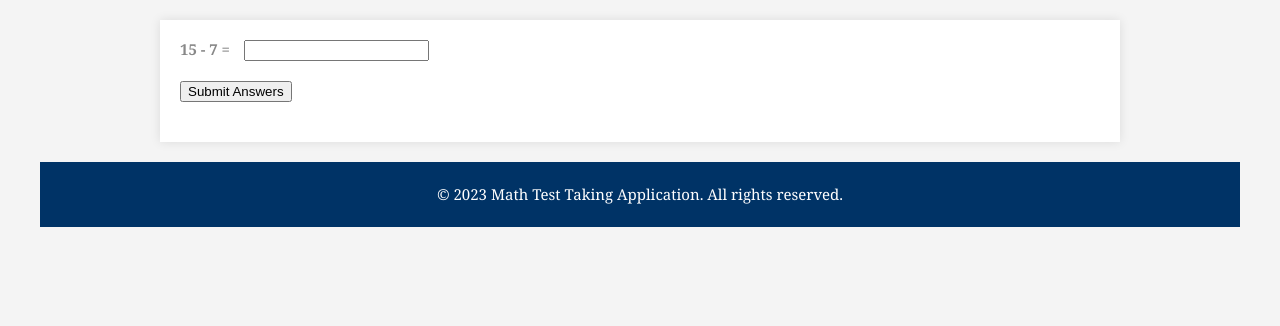
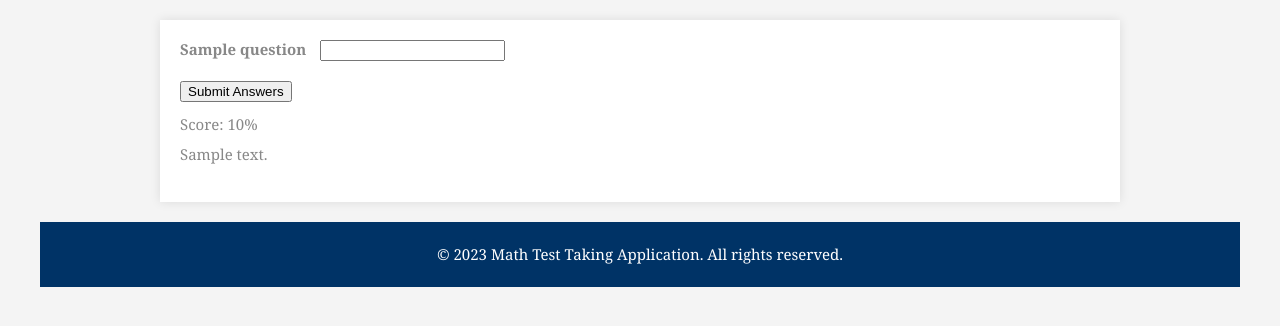
Before and after one commit to villaluzr20/CSCI4710-Final-Project, a Flask app: template math_quiz/templates/subtraction.html in a window 1280 px wide. Shown: the part 150-476 px from the top of the page. Run offline with Flask 3, Linux system fonts and the light colour scheme; the template is opened without the code that fills it: most values are stand-ins (such as "Sample title", 1, 10 or a date in 2020).

Commit message:
Implemented flask functionality for subtraction test.

```diff
--- a/math_quiz/app.py
+++ b/math_quiz/app.py
@@ -1,8 +1,44 @@
 from flask import Flask, render_template, request
+import sqlite3
 
 app = Flask(__name__)
+app.static_folder = 'static'
 
-app.static_folder = 'static'
+# Function to calculate the score
+def calculate_score(user_answers, correct_answers):
+    correct_count = 0
+    total_questions = len(correct_answers)
+
+    # Compare each user answer with the corresponding correct answer
+    for user_answer, correct_answer in zip(user_answers, correct_answers):
+        if user_answer == correct_answer:
+            correct_count += 1
+
+    # Calculate the score percentage
+    score_percentage = (correct_count / total_questions) * 100
+
+    return score_percentage
+
+# Function to fetch questions from the database
+def get_subtraction_questions():
+    questions = []
+    correct_answers = []
+    # Connect to the database
+    with sqlite3.connect('quiz.db') as conn:
+        cursor = conn.cursor()
+
+        # Fetch questions from the database
+        cursor.execute("SELECT question, correct_answer FROM subtraction_questions")
+        rows = cursor.fetchall()
+        for row in rows:
+            questions.append(row[0])
+            correct_answer = row[1]
+            if isinstance(correct_answer, list):  # Check if the correct answer is a list
+                correct_answer = correct_answer[0]  # Extract the first element of the list
+            correct_answers.append(correct_answer)
+
+    # Return the questions fetched from the database
+    return questions, correct_answers
 
 @app.route('/')
 def main():
@@ -20,9 +56,34 @@ def test():
 def addition():
     return render_template('addition.html')
 
-@app.route('/subtraction.html')
+@app.route('/subtraction.html', methods=['GET', 'POST'])
 def subtraction():
-    return render_template('subtraction.html')
+    if request.method == 'POST':
+        # Fetch questions and correct answers from the database
+        questions, correct_answers = get_subtraction_questions()
+        print("User Answers:", request.form.values())
+        print("Correct Answers:", correct_answers)
+
+        # Fetch user's answers from the form submission
+        user_answers = [int(request.form.get(f'q{i}')) for i in range(1, len(correct_answers) + 1)]
+        print("User Answers:", user_answers)
+
+        # Calculate the score
+        score = calculate_score(user_answers, correct_answers)
+
+        # Provide feedback to the user based on the score
+        if score >= 70:
+            feedback_message = "Congratulations! You passed the test."
+        else:
+            feedback_message = "You need to study more. Try again later."
+
+        # Render the template with the questions, feedback message, and score
+        return render_template('subtraction.html', score=score, feedback_message=feedback_message)
+
+    else:
+        # Fetch questions from the database
+        questions, _ = get_subtraction_questions()
+        return render_template('subtraction.html', questions=questions)
 
 @app.route('/multiplication.html')
 def multiplication():
@@ -32,23 +93,5 @@ def multiplication():
 def division():
     return render_template('division.html')
 
-
-# Place Database connection and setup code here
-
-
-#@app.route('/study')
-#def study():
-    # Logic to fetch questions from database and pass them to template
-    #return render_template('study.html', questions=questions)
-
-#@app.route('/quiz', methods=['GET', 'POST'])
-#def quiz():
-    #if request.method == 'POST':
-        # Logic to calculate score
-        #return render_template('score.html', score=score)
-    #else:
-        # Logic to fetch questions from database and pass them to template
-        #return render_template('quiz.html', questions=questions)
-
 if __name__ == '__main__':
     app.run(debug=True)
--- a/math_quiz/templates/subtraction.html
+++ b/math_quiz/templates/subtraction.html
@@ -96,15 +96,26 @@
     </header>
 
     <section class="quiz-container">
-        <form id="subtractionTestForm">
+        <form id="subtractionTestForm" method="post" action="/subtraction.html">
+            {% for question in questions %}
             <div class="question">
-                <label>15 - 7 = </label>
-                <input type="text" name="q1" autocomplete="off">
+                <label>{{ question }}</label>
+                <input type="text" name="q{{ loop.index }}" autocomplete="off">
                 <span class="feedback"></span>
             </div>
+            {% endfor %}
             <!-- Additional questions can be added here -->
-            <button type="button" onclick="checkAnswers()">Submit Answers</button>
+            <button type="submit">Submit Answers</button>
         </form>
+
+        <!-- Display score and feedback message if available -->
+        {% if score is defined %}
+        <div class="score">
+            <p>Score: {{ score }}%</p>
+            <p>{{ feedback_message }}</p>
+        </div>
+        {% endif %}
+
         <div class="advice-message" id="adviceMessage"></div>
     </section>
 
@@ -113,31 +124,7 @@
     </footer>
 
     <script>
-        function checkAnswers() {
-            var answers = {q1: '8' /* Additional answers go here */};
-            var form = document.getElementById('subtractionTestForm');
-            var incorrectCount = 0;
 
-            for (var key in answers) {
-                var userAnswer = form[key].value;
-                var feedbackIcon = form[key].nextElementSibling;
-                if (userAnswer === answers[key]) {
-                    feedbackIcon.innerHTML = '✅';
-                    feedbackIcon.style.color = 'green';
-                } else {
-                    feedbackIcon.innerHTML = '❌';
-                    feedbackIcon.style.color = 'red';
-                    incorrectCount++;
-                }
-            }
-
-            var adviceMessage = document.getElementById('adviceMessage');
-            if (incorrectCount > 5) {
-                adviceMessage.innerHTML = 'You have more than five incorrect answers. Consider revisiting the <a href="study.html">Study Page</a> to improve your skills.';
-            } else {
-                adviceMessage.innerHTML = '';
-            }
-        }
     </script>
 </body>
 </html>
```
